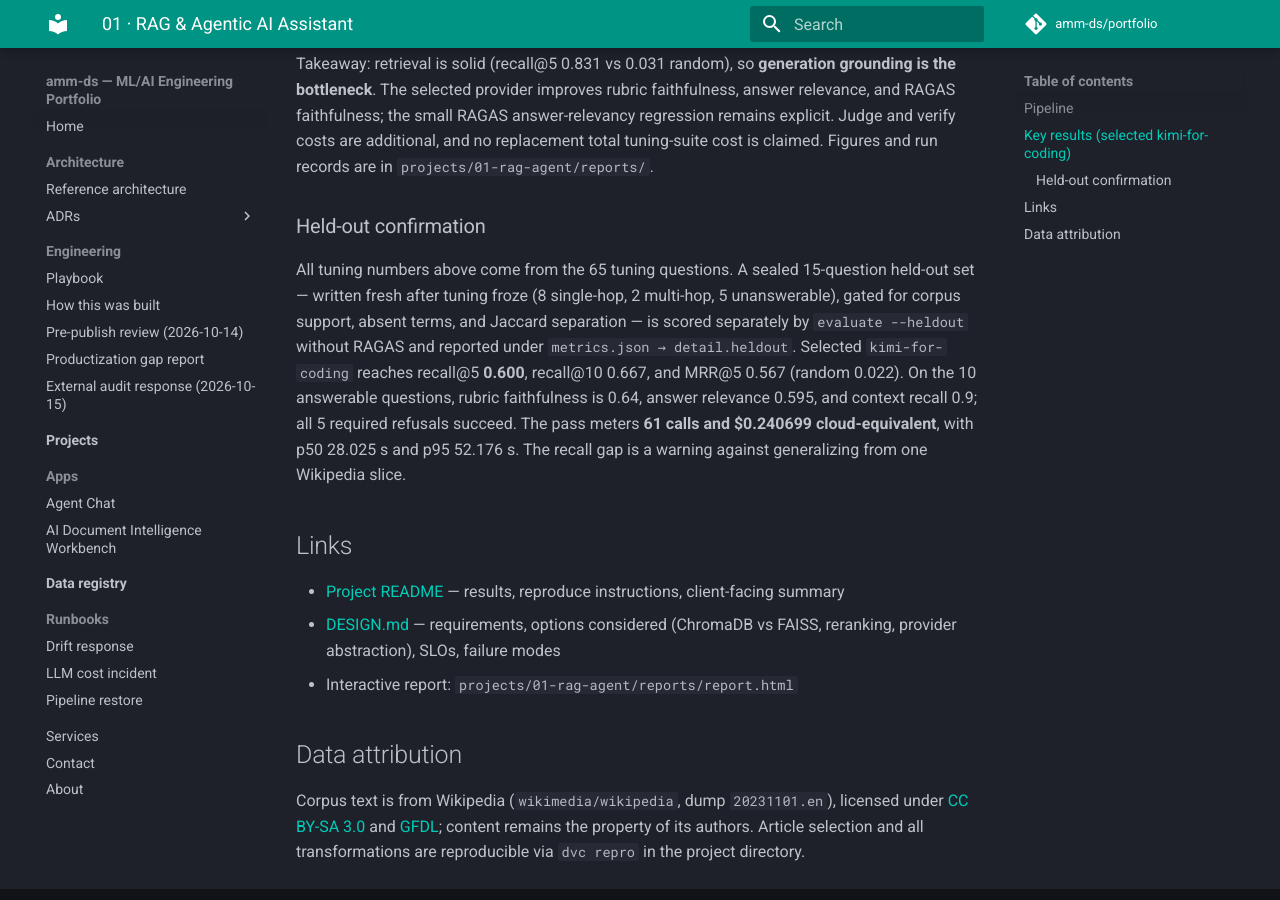
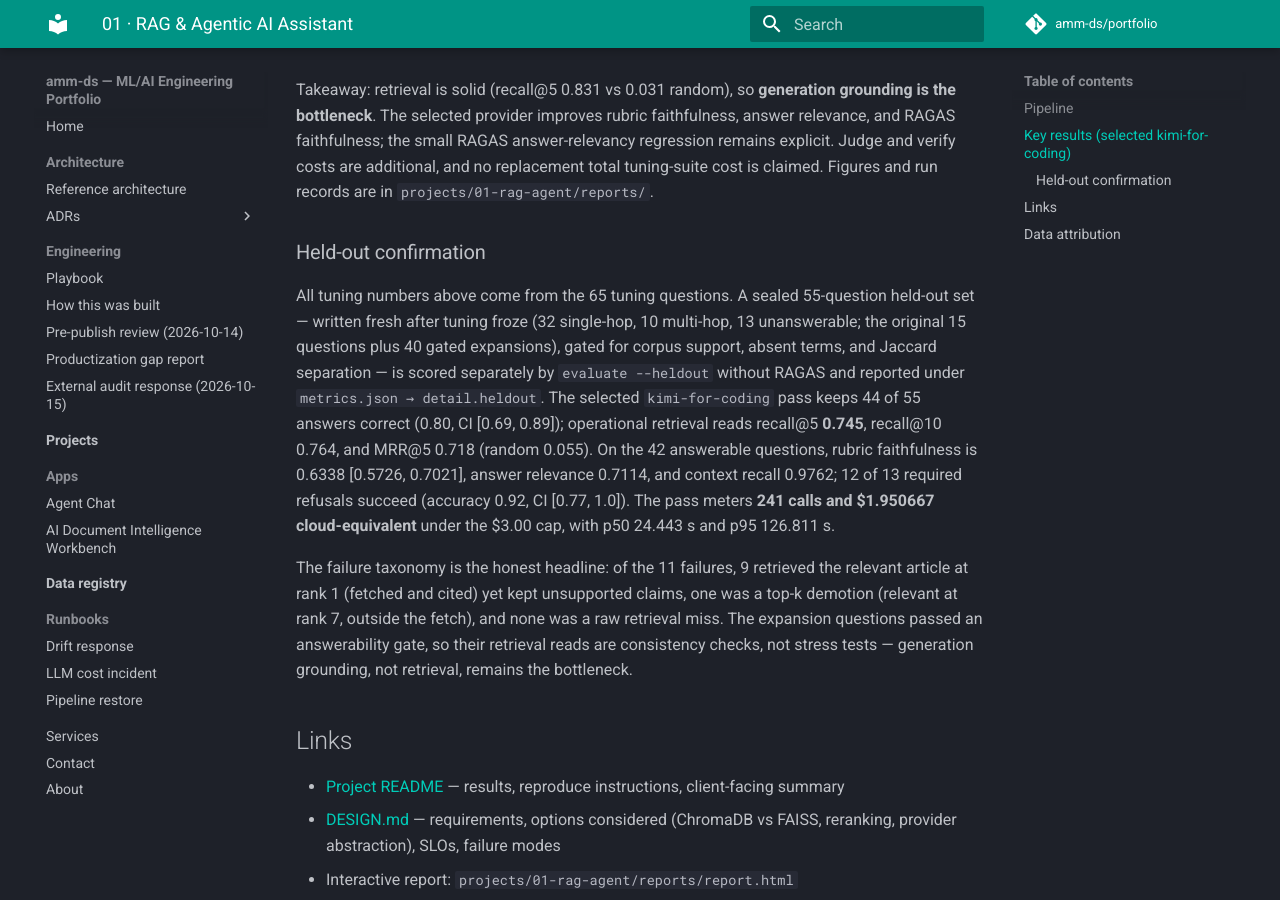
Before and after one commit to amm-ds/portfolio, an MkDocs documentation site: the page built from docs/projects/01-rag-agent.md, in a window 1280 px wide and 900 px high, scrolled down 2644 px. Built offline with MkDocs 1.6.1 and Material for MkDocs 9.7.7, drawn with Linux system fonts in a browser that asks for light colours; comment, search, counter and statistics services are not loaded; some of the changed text lies outside the part shown.

Commit message:
feat(01): 55-question sealed set — generation pass + failure taxonomy
The sealed held-out set expands 15 -> 55 (original 15 + 40 gated
expansions). One verify-on generation pass with kimi-for-coding keeps
44/55 correct (0.80, CI [0.69, 0.89]); taxonomy 44 correct / 9
unsupported-claim / 1 retrieval-miss / 1 format-failure. Of the 11
failures, 9 retrieved the relevant article at rank 1 yet kept
unsupported claims — grounding, not retrieval, is the bottleneck.
Refusal accuracy 0.92 (12/13); operational recall@5 0.745; 241 calls
and $1.950667 cloud-equivalent under the $3.00 cap.

Copy surfaces single-sourced to the new short_version; DESIGN.md
changelog gains 0.8.0; per-question traces committed as evidence.

```diff
--- a/docs/projects/01-rag-agent.md
+++ b/docs/projects/01-rag-agent.md
@@ -2,10 +2,10 @@
 
 **Domain:** Agentic AI / LLM · **Data:** Wikipedia (HF, real) · **Status:** Flagship — complete
 
-> A cited QA assistant over 593 pinned Wikipedia articles. Tuning set (65
-> questions): selected kimi-for-coding scores 46 correct, 17
-> unsupported-claim outcomes. Sealed held-out (15 questions): 11 of 15
-> correct; recall@5 falls 0.831 → 0.600. Auditable, not unattended-ready.
+> A cited QA assistant over 593 pinned Wikipedia articles. Tuning (65 q): 46
+> correct, 17 unsupported-claim outcomes. Sealed held-out (55 q): 44 of 55
+> correct; 9 of 11 failures kept unsupported claims despite rank-1 retrieval;
+> refusal accuracy 0.92. Auditable, not unattended-ready.
 >
 > Teams routing questions at a knowledge base need answers they can audit —
 > every claim traced to a source, every unsupported claim dropped or refused.
@@ -106,15 +106,25 @@ run records are in `projects/01-rag-agent/reports/`.
 ### Held-out confirmation
 
 All tuning numbers above come from the 65 tuning questions. A sealed
-15-question held-out set — written fresh after tuning froze (8 single-hop, 2
-multi-hop, 5 unanswerable), gated for corpus support, absent terms, and Jaccard
-separation — is scored separately by `evaluate --heldout` without RAGAS and
-reported under `metrics.json → detail.heldout`. Selected `kimi-for-coding`
-reaches recall@5 **0.600**, recall@10 0.667, and MRR@5 0.567 (random 0.022).
-On the 10 answerable questions, rubric faithfulness is 0.64, answer relevance
-0.595, and context recall 0.9; all 5 required refusals succeed. The pass meters
-**61 calls and $0.240699 cloud-equivalent**, with p50 28.025 s and p95 52.176 s.
-The recall gap is a warning against generalizing from one Wikipedia slice.
+55-question held-out set — written fresh after tuning froze (32 single-hop,
+10 multi-hop, 13 unanswerable; the original 15 questions plus 40 gated
+expansions), gated for corpus support, absent terms, and Jaccard separation —
+is scored separately by `evaluate --heldout` without RAGAS and reported under
+`metrics.json → detail.heldout`. The selected `kimi-for-coding` pass keeps
+44 of 55 answers correct (0.80, CI [0.69, 0.89]); operational retrieval reads
+recall@5 **0.745**, recall@10 0.764, and MRR@5 0.718 (random 0.055). On the
+42 answerable questions, rubric faithfulness is 0.6338 [0.5726, 0.7021],
+answer relevance 0.7114, and context recall 0.9762; 12 of 13 required
+refusals succeed (accuracy 0.92, CI [0.77, 1.0]). The pass meters **241
+calls and $1.950667 cloud-equivalent** under the $3.00 cap, with p50
+24.443 s and p95 126.811 s.
+
+The failure taxonomy is the honest headline: of the 11 failures, 9 retrieved
+the relevant article at rank 1 (fetched and cited) yet kept unsupported
+claims, one was a top-k demotion (relevant at rank 7, outside the fetch),
+and none was a raw retrieval miss. The expansion questions passed an
+answerability gate, so their retrieval reads are consistency checks, not
+stress tests — generation grounding, not retrieval, remains the bottleneck.
 
 ## Links
 
```
Also changed, not shown: README.md (+1 -1 lines), docs/index.md (+2 -1 lines), docs/projects/index.md (+1 -1 lines), projects/01-rag-agent/DESIGN.md (+12 -0 lines), projects/01-rag-agent/README.md (+31 -21 lines), 10 other files.
